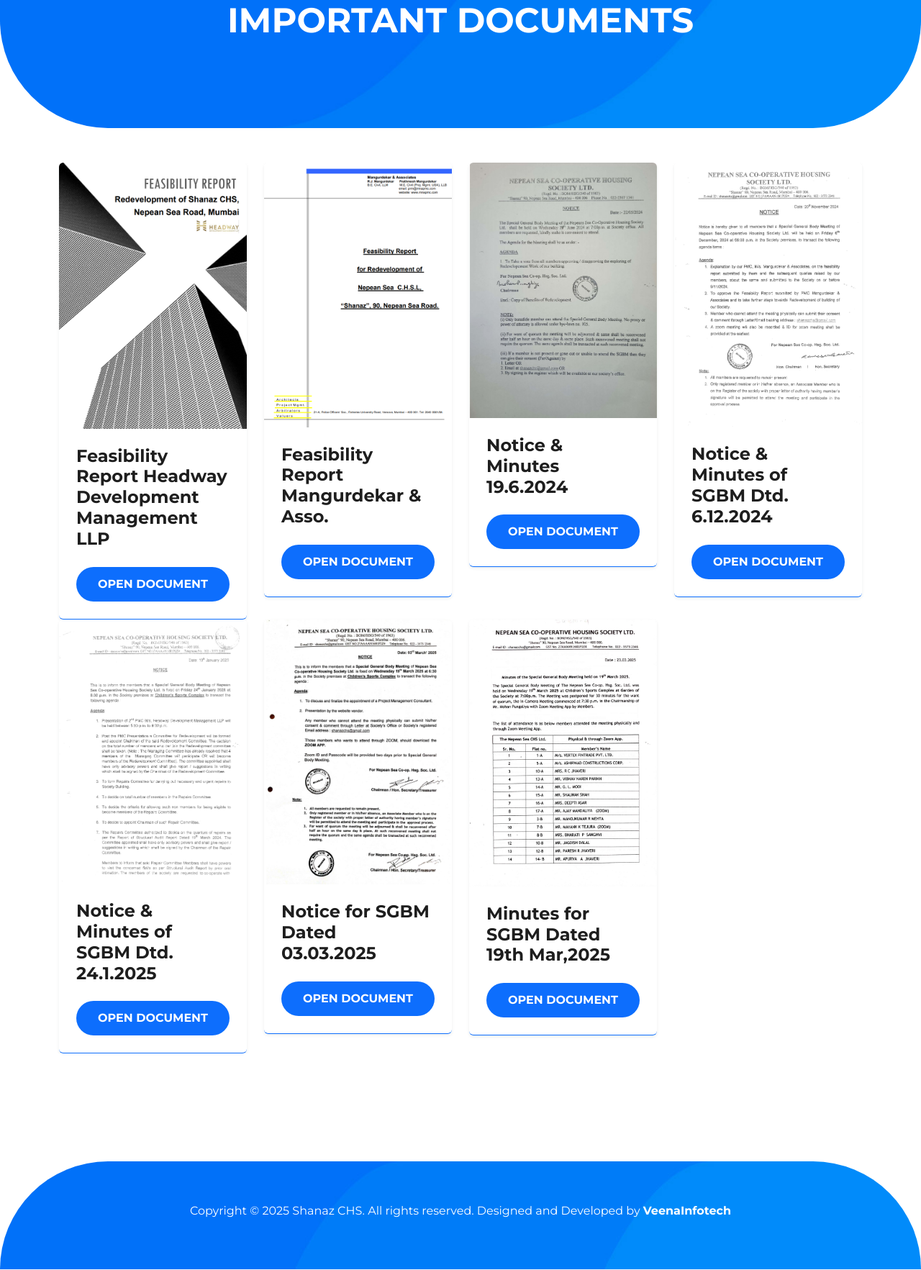
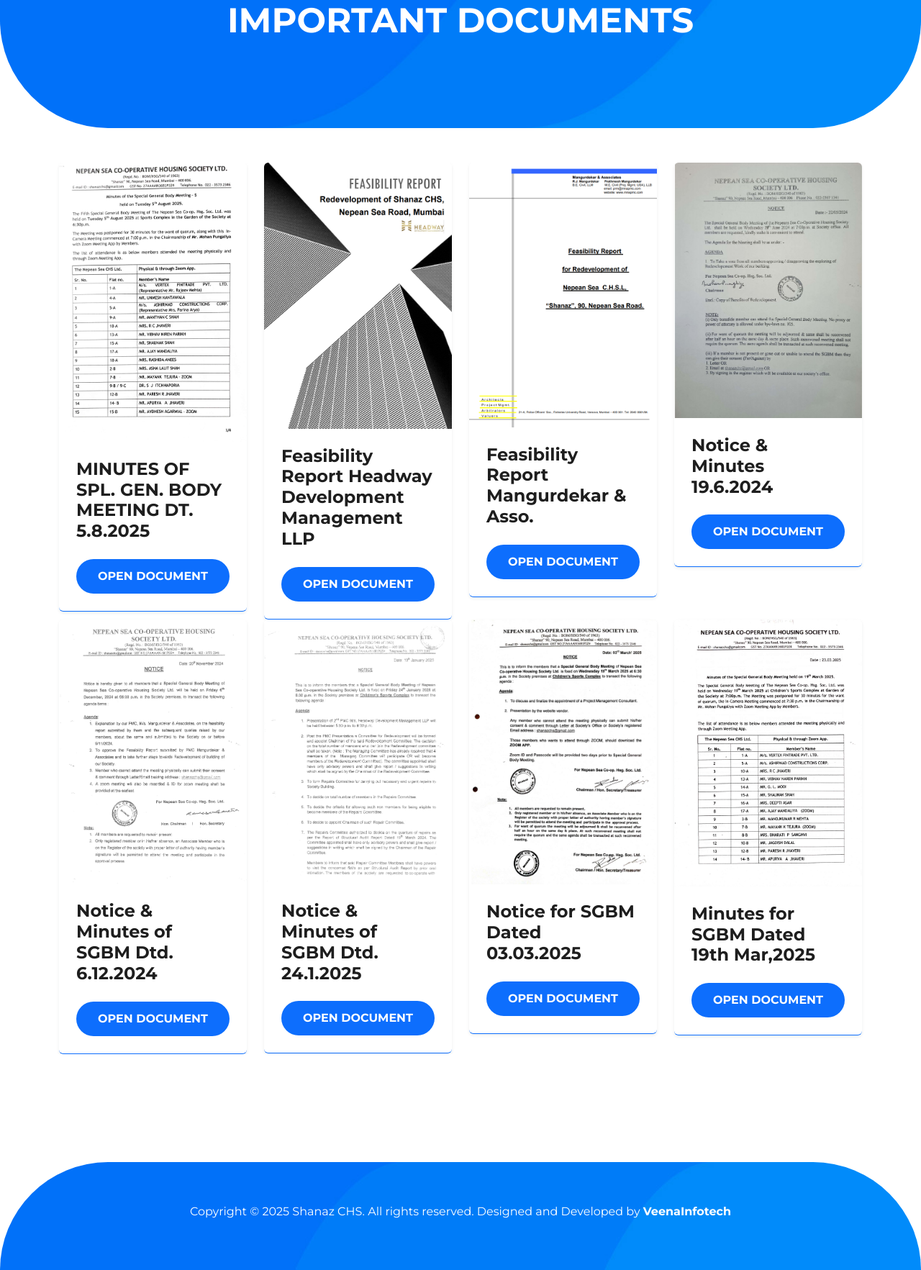
Before and after one commit to Veena-Infotech/ShanazCHS, a PHP site: page /documents.php in a window 1280 px wide. Shown: the part 220-1985 px from the top of the page at 72% size. Run offline with PHP 8.4, Linux system fonts and the light colour scheme; a user stored in the database is signed in; some libraries are stand-ins or nearby versions.

Commit message:
Updated and added new minutes

```diff
--- a/ShanazCHS/documents.php
+++ b/ShanazCHS/documents.php
@@ -138,6 +138,24 @@
 
   <div class="container overflow-hidden mt-5" data-aos="fade-right">
     <div class="row gy-4 gy-lg-0 gx-xxl-5">
+
+
+    <div class="col-12 col-md-6 col-lg-3">
+        <div class="card border-0 border-bottom border-primary shadow-sm overflow-hidden">
+          <div class="card-body p-0">
+            <figure class="m-0 p-0">
+              <img class="img-fluid" loading="lazy" src="./assets//Documents///MINUTES OF SPL. GEN. BODY MEETING DT. 5.8.2025.png" alt="">
+              <figcaption class="m-0 p-4">
+                <h4 class="mb-1">MINUTES OF SPL. GEN. BODY MEETING DT. 5.8.2025</h4>
+                <a data-bs-toggle="modal" data-bs-target="#minutesofsgbm5.8.2025" class="contact-btn">Open Document</a>
+
+              </figcaption>
+            </figure>
+          </div>
+        </div>
+      </div>
+
+
       <div class="col-12 col-md-6 col-lg-3">
         <div class="card border-0 border-bottom border-primary shadow-sm overflow-hidden">
           <div class="card-body p-0">
@@ -145,7 +163,7 @@
               <img class="img-fluid" loading="lazy" src="./assets//Documents///feas-report.png" alt="">
               <figcaption class="m-0 p-4">
                 <h4 class="mb-1">Feasibility Report Headway Development Management LLP</h4>
-                <a data-bs-toggle="modal" data-bs-target="#appointment-paras" class="contact-btn">Open Document</a>
+                <a data-bs-toggle="modal" data-bs-target="#feasibility-report" class="contact-btn">Open Document</a>
 
               </figcaption>
             </figure>
@@ -241,8 +259,9 @@
   </div>
   </div>
 
-<section>
-  <div class="modal fade" data-bs-backdrop="static" data-bs-keyboard="false" id="appointment-paras" tabindex="-1"
+
+  <section>
+  <div class="modal fade" data-bs-backdrop="static" data-bs-keyboard="false" id="minutesofsgbm5.8.2025" tabindex="-1"
     aria-labelledby="exampleModalLabel" aria-hidden="true">
     <div class="modal-dialog modal-xl">
       <div class="modal-content">
@@ -251,7 +270,27 @@
         </div>
         <div class="modal-body">
           <!-- Container for the PDF rendered by pdf.js -->
-          <div id="pdf-canvas-container-appointment-paras"></div>
+          <div id="pdf-canvas-container-minutesofsgbm5.8.2025"></div>
+        </div>
+        <div class="modal-footer">
+          <button type="button" class="btn btn-secondary" data-bs-dismiss="modal">Close</button>
+        </div>
+      </div>
+    </div>
+  </div>
+</section>
+
+<section>
+  <div class="modal fade" data-bs-backdrop="static" data-bs-keyboard="false" id="feasibility-report" tabindex="-1"
+    aria-labelledby="exampleModalLabel" aria-hidden="true">
+    <div class="modal-dialog modal-xl">
+      <div class="modal-content">
+        <div class="modal-header">
+          <button type="button" class="btn-close" data-bs-dismiss="modal" aria-label="Close"></button>
+        </div>
+        <div class="modal-body">
+          <!-- Container for the PDF rendered by pdf.js -->
+          <div id="pdf-canvas-container-feasibility-report"></div>
         </div>
         <div class="modal-footer">
           <button type="button" class="btn btn-secondary" data-bs-dismiss="modal">Close</button>
@@ -434,7 +473,7 @@
     }
 
     // Remove existing download button if any
-    const existingBtn = document.getElementById(`download-btn-${modalId}`);
+    /*const existingBtn = document.getElementById(`download-btn-${modalId}`);
     if (existingBtn) existingBtn.remove();
 
     // Create a new download button
@@ -464,7 +503,7 @@
     });
 
     // Append the button to the modal header
-    modalHeader.appendChild(downloadBtn);
+    modalHeader.appendChild(downloadBtn);*/
 
     // Load the PDF document using pdf.js
     const loadingTask = pdfjsLib.getDocument(pdfUrl);
@@ -513,14 +552,14 @@
 }
 
 // Calling function in modal event listener
-document.getElementById('appointment-paras').addEventListener('show.bs.modal', function () {
-    renderPDF('./assets/Documents/Feasibility Report Headway Development Management LLP.pdf', 'pdf-canvas-container-appointment-paras');
+
+document.getElementById('minutesofsgbm5.8.2025').addEventListener('show.bs.modal', function () {
+    renderPDF('./assets/Documents/MINUTES OF SPL. GEN. BODY MEETING DT. 5.8.2025.pdf', 'pdf-canvas-container-minutesofsgbm5.8.2025');
 });
 
-  // Event listener to initialize the PDF when the modal is shown
-  document.getElementById('appointment-paras').addEventListener('show.bs.modal', function () {
-    renderPDF('./assets/Documents/Feasibility Report Headway Development Management LLP.pdf', 'pdf-canvas-container-appointment-paras');
-  });
+document.getElementById('feasibility-report').addEventListener('show.bs.modal', function () {
+    renderPDF('./assets/Documents/Feasibility Report Headway Development Management LLP.pdf', 'pdf-canvas-container-feasibility-report');
+});
 
   document.getElementById('appointment-developer').addEventListener('show.bs.modal', function () {
     renderPDF('./assets/Documents/Feasibility Report Mangurdekar & Asso..pdf', 'pdf-canvas-container-appointment-developer');
```
Also changed, not shown: ShanazCHS/assets/Documents/MINUTES OF SPL. GEN. BODY MEETING DT. 5.8.2025.png (added), 1 other file.
